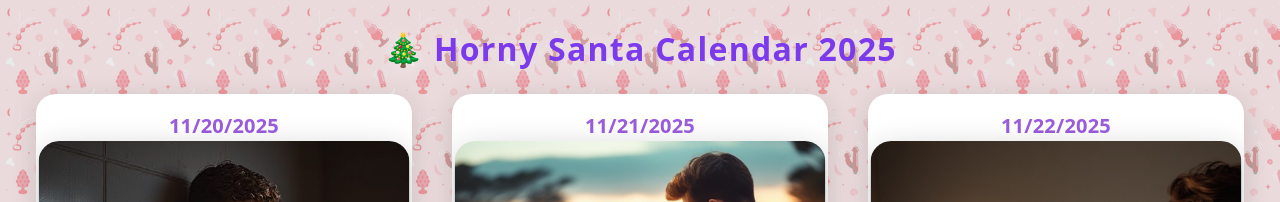
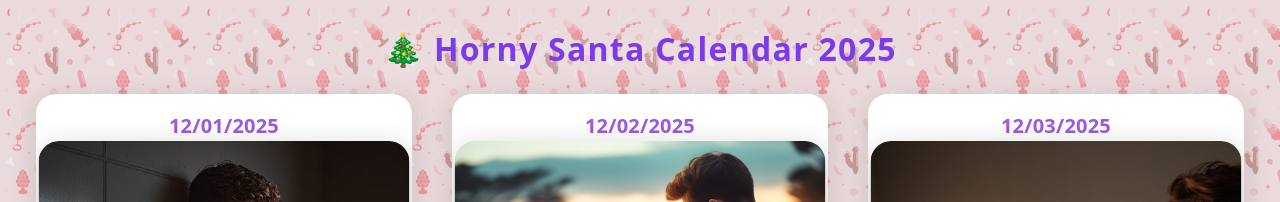
Before and after one commit to 60x134-wq/advent, a React (Vite) app: page / in a window 1280 px wide. Shown: the top 202 px of the page. Built offline with nearby package versions, Linux system fonts and the light colour scheme.

Commit message:
Logic change

```diff
--- a/src/App.jsx
+++ b/src/App.jsx
@@ -1,7 +1,7 @@
 import React from "react";
 
 // CONFIGURATION
-const startDate = new Date("2025-11-20");
+const startDate = new Date("2025-12-01");
 const today = new Date();
 
 // Example: individual links for each day
```
